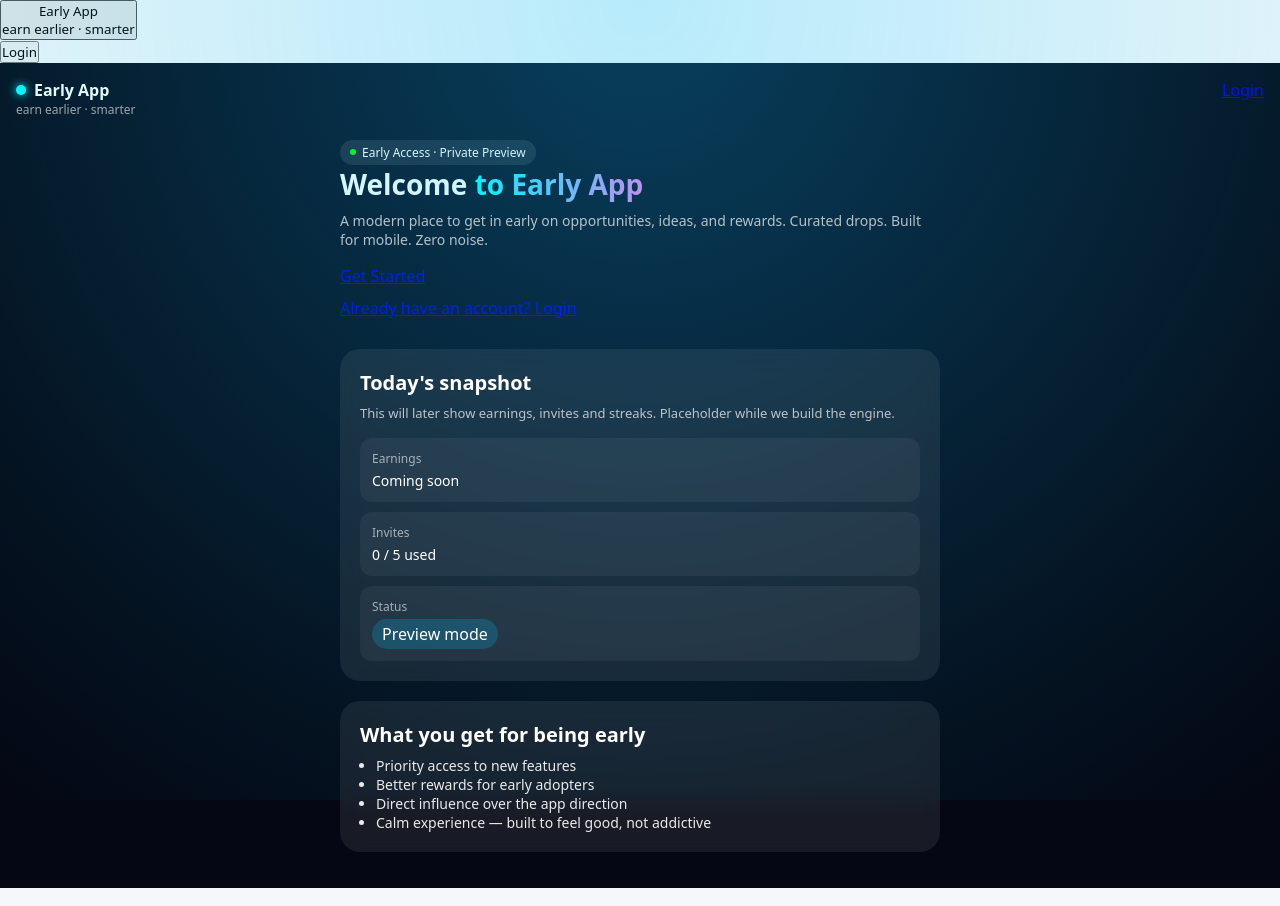
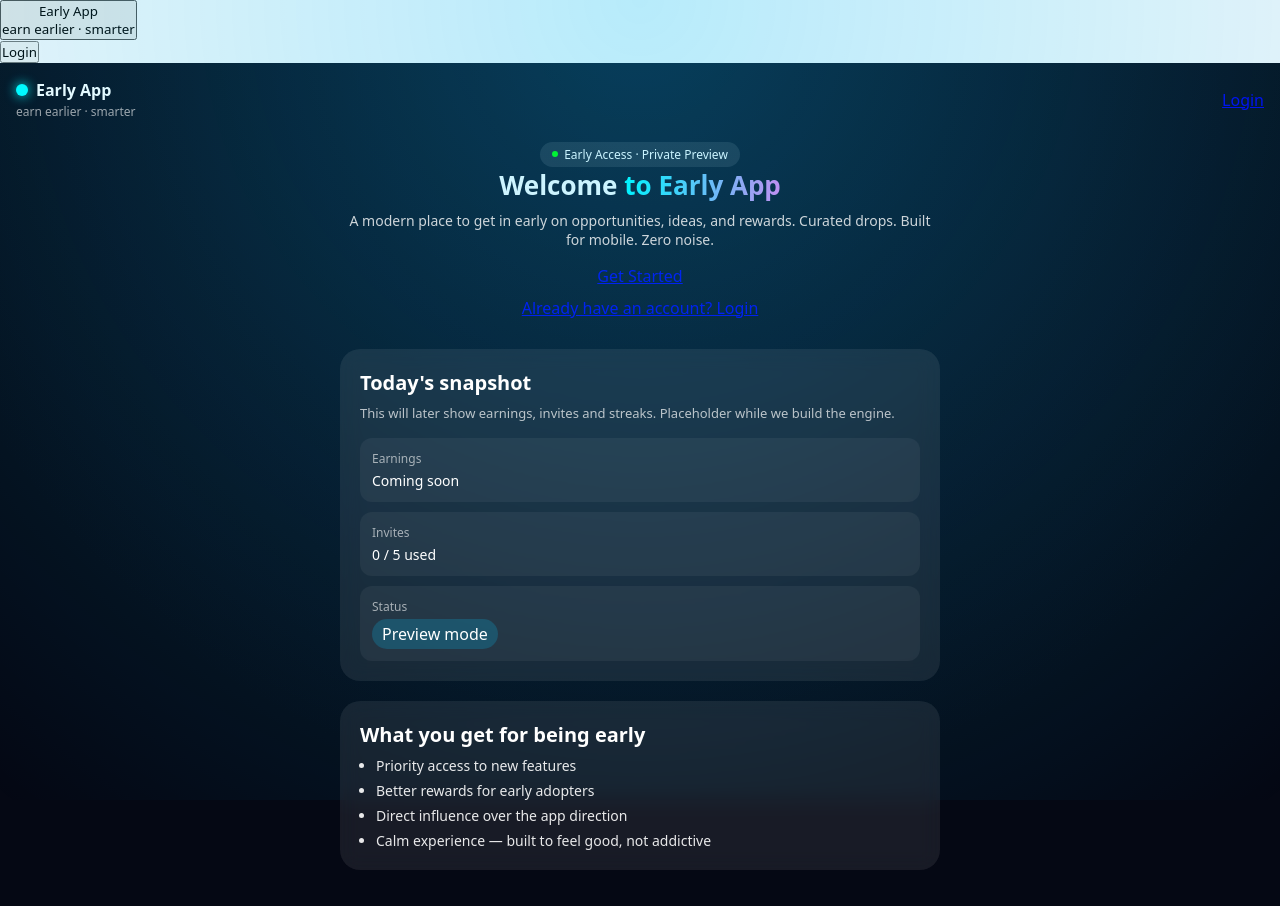
Before and after one commit to dantheman88/early-app, a Next.js app: page / in a window 1280 px wide. Built offline with nearby package versions, Linux system fonts and the light colour scheme; no server answers.

Commit message:
update homepage layout

```diff
--- a/pages/index.js
+++ b/pages/index.js
@@ -128,17 +128,18 @@ const styles = {
     display: "flex",
     justifyContent: "space-between",
     marginBottom: 20,
+    alignItems: "center",
   },
   logoRow: { display: "flex", alignItems: "center", gap: 8 },
   logoDot: {
-    width: 10,
-    height: 10,
+    width: 12,
+    height: 12,
     borderRadius: "50%",
     background: "cyan",
-    boxShadow: "0 0 10px cyan",
+    boxShadow: "0 0 12px cyan",
   },
-  logoText: { fontWeight: "bold" },
-  navSubtitle: { opacity: 0.6, fontSize: 12 },
+  logoText: { fontWeight: "bold", fontSize: 16 },
+  navSubtitle: { opacity: 0.6, fontSize: 12, marginTop: 2 },
   navButton: {
     padding: "6px 12px",
     borderRadius: 20,
@@ -148,12 +149,12 @@ const styles = {
     fontSize: 12,
   },
   main: { maxWidth: 600, margin: "0 auto" },
-  hero: { marginBottom: 30 },
+  hero: { marginBottom: 30, textAlign: "center" },
   badge: {
     display: "inline-flex",
     alignItems: "center",
     gap: 6,
-    padding: "4px 10px",
+    padding: "4px 12px",
     borderRadius: 20,
     background: "rgba(255,255,255,0.1)",
     fontSize: 12,
@@ -164,13 +165,13 @@ const styles = {
     borderRadius: "50%",
     background: "lime",
   },
-  title: { fontSize: 28, marginBottom: 8 },
+  title: { fontSize: 26, marginBottom: 8, fontWeight: "bold" },
   gradient: {
     background: "linear-gradient(90deg, cyan, violet)",
     WebkitBackgroundClip: "text",
     color: "transparent",
   },
-  subtitle: { opacity: 0.7, fontSize: 14, marginBottom: 16 },
+  subtitle: { opacity: 0.8, fontSize: 14, marginBottom: 16 },
   buttonGroup: { display: "flex", flexDirection: "column", gap: 10 },
   primaryButton: {
     padding: "12px 18px",
@@ -197,7 +198,7 @@ const styles = {
     marginBottom: 20,
     backdropFilter: "blur(10px)",
   },
-  cardTitle: { fontSize: 20, marginBottom: 8 },
+  cardTitle: { fontSize: 20, marginBottom: 8, fontWeight: "600" },
   textMuted: { opacity: 0.7, fontSize: 13, marginBottom: 16 },
   stats: { display: "flex", flexDirection: "column", gap: 10 },
   statBox: {
@@ -214,5 +215,12 @@ const styles = {
     borderRadius: 20,
     display: "inline-block",
   },
-  list: { marginLeft: 16, opacity: 0.9, fontSize: 14 },
+  list: {
+    marginLeft: 16,
+    opacity: 0.9,
+    fontSize: 14,
+    display: "flex",
+    flexDirection: "column",
+    gap: 6,
+  },
 };
```
